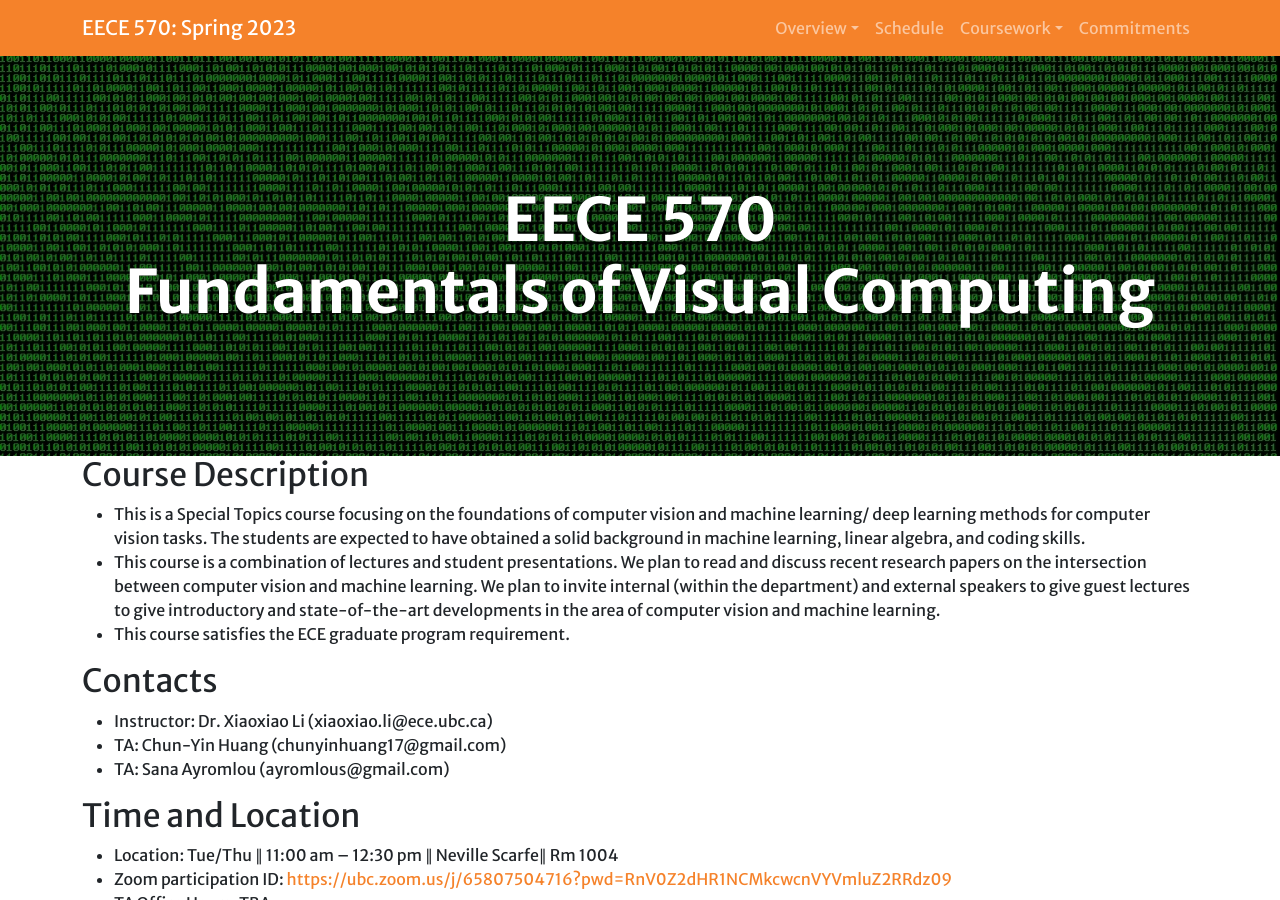
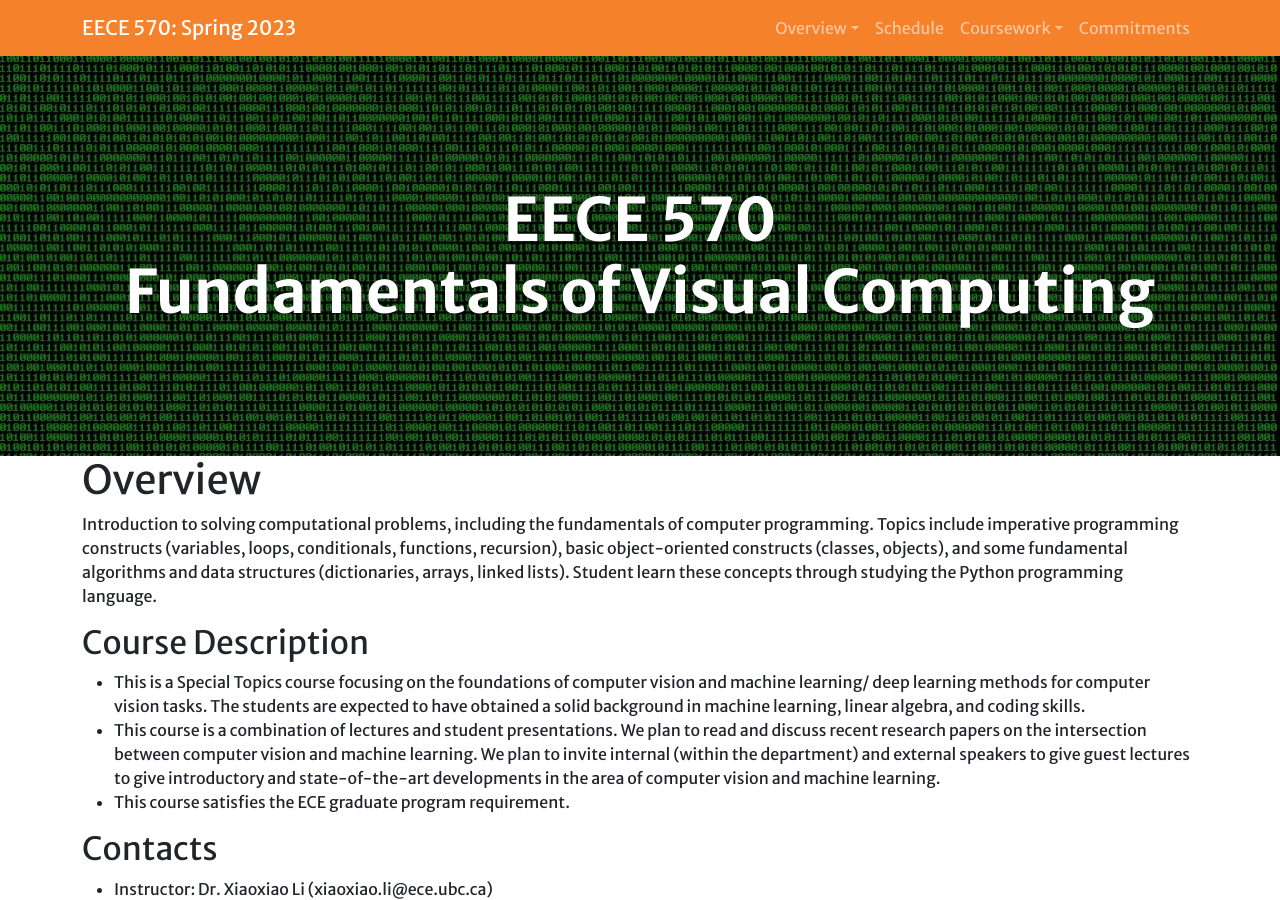
Before and after one commit to xxlya/EECE-570, a Jekyll site: the page built from index.md, in a window 1280 px wide and 900 px high. Built offline with Jekyll 4.4.1, drawn with Linux system fonts in a browser that asks for light colours; a script that is not in the unit is left out; our own code applies the rules of GitHub Pages for plain Markdown files.

Commit message:
Update index.md

```diff
--- a/index.md
+++ b/index.md
@@ -9,9 +9,9 @@
 layout: course-multi
 ---
 
-<!-- # <a name="description">Overview</a>
+# <a name="description">Overview</a>
 
-{{ site.description }} -->
+{{ site.description }}
 
 ## <a name="description">Course Description</a>
 
```
